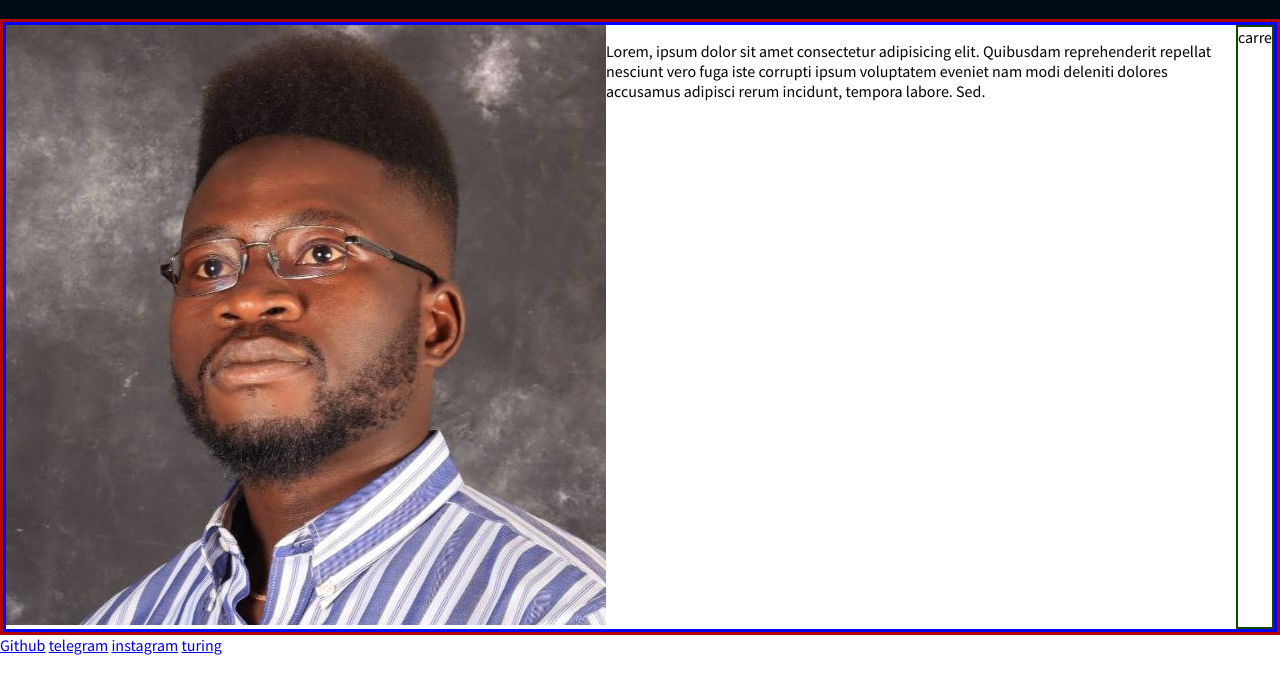
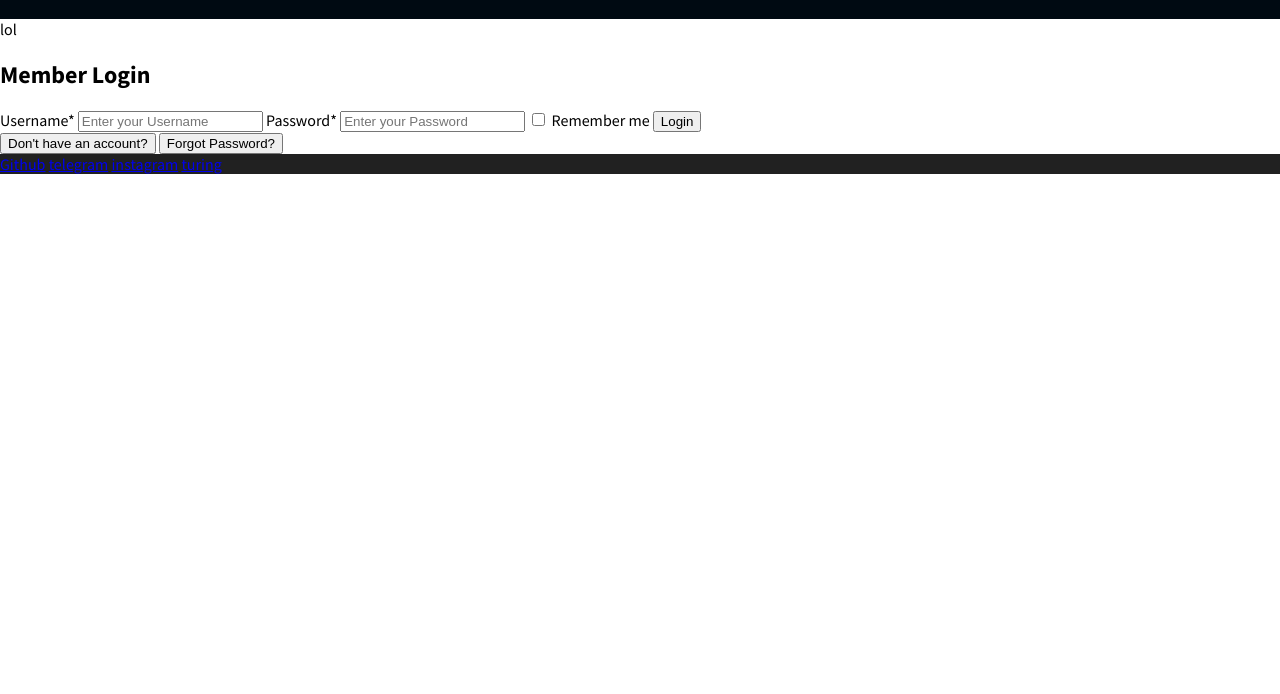
Before and after one commit to CremonaLambert/Simple-Navigation-Bar, a plain HTML site: page index.html in a window 1280 px wide. Shown: the part 64-758 px from the top of the page. Drawn offline with Linux system fonts and the light colour scheme.

Commit message:
90 years old html login template

```diff
--- a/index.html
+++ b/index.html
@@ -30,7 +30,7 @@
         </ul>
 
     </div>
-
+<!--
     <div class="profile-container">
         <div class="innerprofile-container">
             <span><img src="cremo.jpg" alt="Cremona"></span>
@@ -41,8 +41,24 @@
                 </div>
             </div>
         </div>
+    </div> -->
+    <div class="container">
+        <div class="icon">lol</div>
+        <h2>Member Login</h2>
+        <div class="login-form">
+            <span>Username*</span>
+            <input type="text" placeholder="Enter your Username">
+            <span>Password*</span>
+            <input type="password" placeholder="Enter your Password">
+            <input type="checkbox" name="Remember me" id="Remember me">
+            <span>Remember me</span>
+            <input type="button" value="Login">
+        </div>
+        <div class="buttons">
+            <button class="account">Don't have an account?</button>
+            <button class="forgot">Forgot Password?</button>
+        </div>
     </div>
-
     <footer>
         <div class="innerfooter">
             <span><a href="#">Github</a></span>
--- a/style.css
+++ b/style.css
@@ -51,6 +51,6 @@ body {
 }
 
 footer {
-   /* background-color: #000a12;
-    color: #fff;*/
+   background-color: #212121;
+    color: #fff;
 }
```
